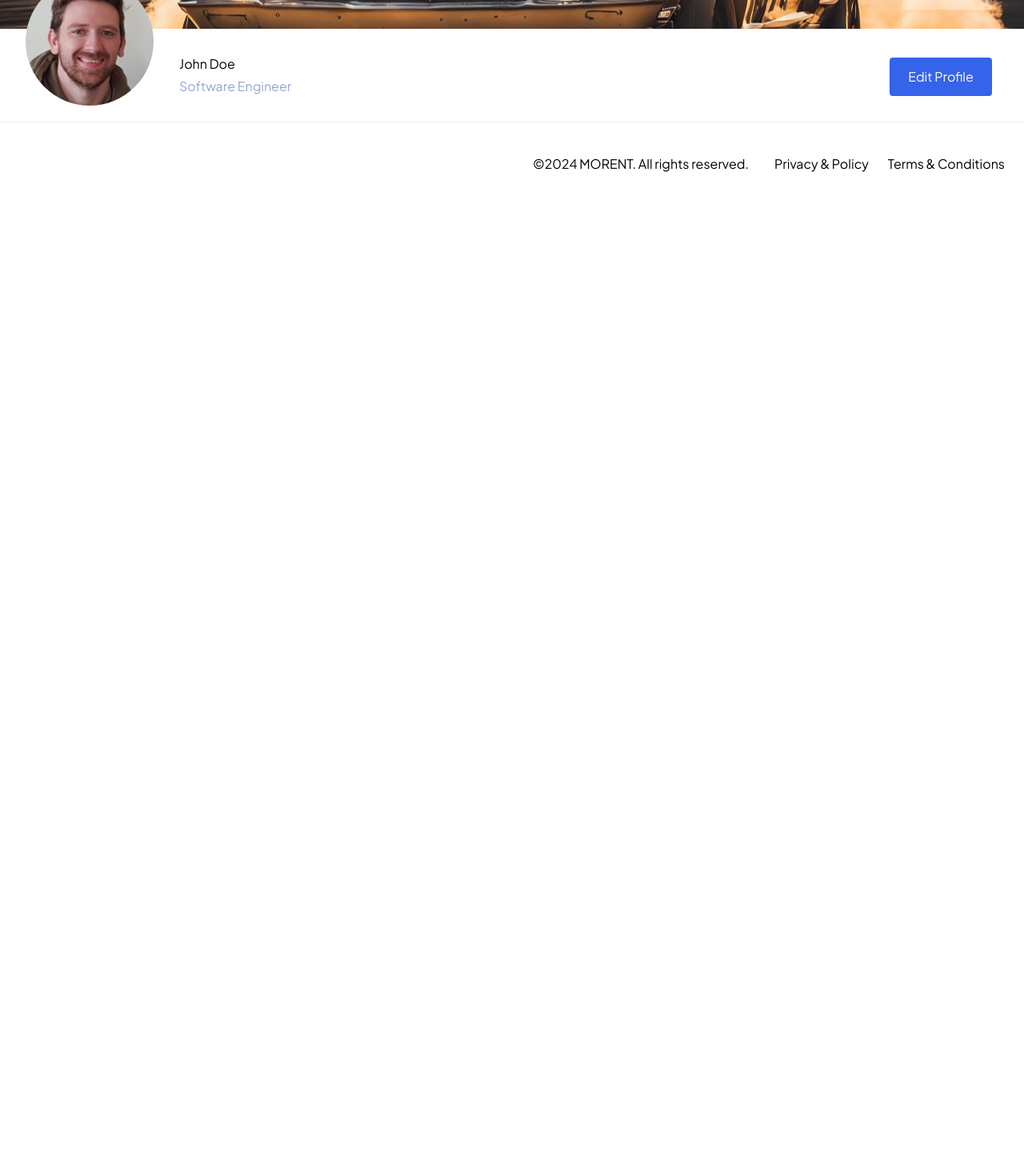
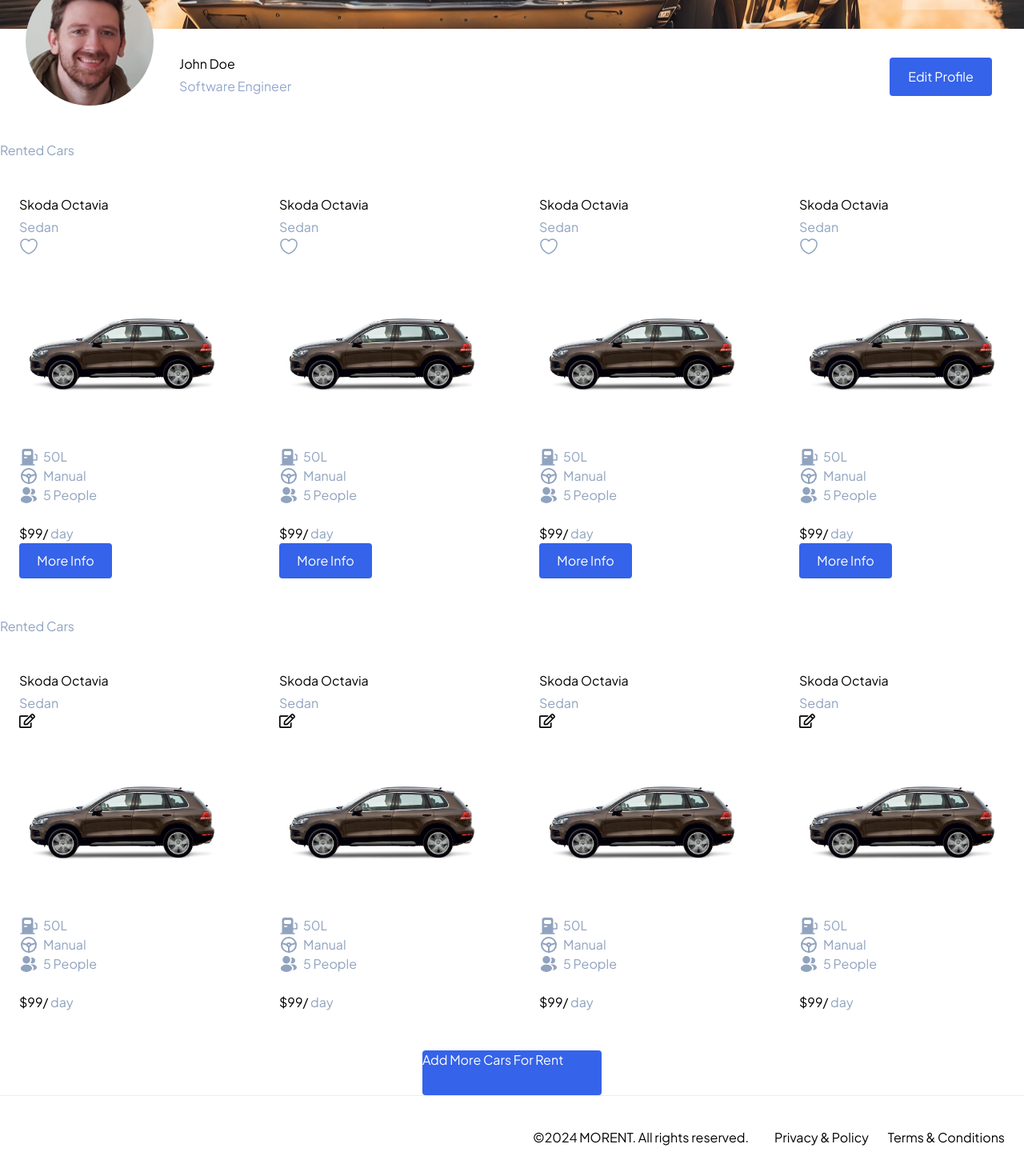
Before and after one commit to GlenMac90/rent-wheels, a Next.js app: page /profile in a window 1280 px wide. Shown: the part 204-1674 px from the top of the page at 80% size. Before the commit the page ends 800 px from the top, so only its background shows below. Built offline with nearby package versions, Linux system fonts and the light colour scheme.

Commit message:
build profile page remaining UI

```diff
--- a/app/profile/page.tsx
+++ b/app/profile/page.tsx
@@ -1,4 +1,7 @@
+import ProfileCarsForRent from "@/components/profile/ProfileCarsForRent";
 import ProfilePageHeader from "@/components/profile/ProfilePageHeader";
+import ProfileRentedCars from "@/components/profile/ProfileRentedCars";
+import Button from "@/components/Button";
 
 const Profile = () => {
   return (
@@ -6,6 +9,11 @@
       <section className="flex w-full max-w-[82rem] flex-col items-center gap-6">
         <h3 className="semibold-20 text-gray-900_white w-full">Profile</h3>
         <ProfilePageHeader />
+        <ProfileRentedCars />
+        <ProfileCarsForRent />
+        <Button height="h-14" width="w-full md:w-56" linkPath="/cars/new">
+          Add More Cars For Rent
+        </Button>
       </section>
     </main>
   );
--- a/components/Button.tsx
+++ b/components/Button.tsx
@@ -1,3 +1,5 @@
+import Link from "next/link";
+
 import { ButtonProps } from "@/types/shared.index";
 
 const Button = ({
@@ -5,9 +7,21 @@
   width,
   height,
   className,
+  linkPath = "",
   submit = false,
   handleClick,
 }: ButtonProps) => {
+  if (linkPath) {
+    return (
+      <Link
+        href={linkPath}
+        className={`semibold-16 flex-center shrink-0 rounded bg-blue-500 text-white ${width} ${height} ${className}`}
+      >
+        {children}
+      </Link>
+    );
+  }
+
   return (
     <button
       type={submit ? "submit" : "button"}
--- a/components/homepage/CarCard.tsx
+++ b/components/homepage/CarCard.tsx
@@ -2,13 +2,15 @@
 
 import { useState } from "react";
 import Image from "next/image";
+import Link from "next/link";
 import { TbSteeringWheel } from "react-icons/tb";
+import { FaRegEdit } from "react-icons/fa";
 
 import { dummyCarData } from "@/constants";
 import Button from "../Button";
 import CarCardModal from "./CarCardModal";
 
-const CarCard = () => {
+const CarCard = ({ canEdit = false }: { canEdit?: boolean }) => {
   const isLiked = false;
   const [liked, setLiked] = useState(isLiked);
   const [showModal, setShowModal] = useState(false);
@@ -28,6 +30,11 @@
             </span>
             <span className="base-12 md:bold-14 text-gray-400">{type}</span>
           </div>
+          {canEdit ? (
+            <Link href="/cars/123" className="self-start">
+              <FaRegEdit className="text-gray-900_white text-xl" />
+            </Link>
+          ) : (
             <button className="self-start" onClick={() => setLiked(!liked)}>
               <Image
                 src={liked ? "/liked-heart.svg" : "/unliked-heart.png"}
@@ -37,6 +44,7 @@
                 className="shrink-0"
               />
             </button>
+          )}
         </div>
         <Image
           src={image}
@@ -81,6 +89,7 @@
               day
             </span>
           </p>
+          {!canEdit && (
             <Button
               height="h-11"
               width="w-[7.25rem]"
@@ -88,6 +97,7 @@
             >
               More Info
             </Button>
+          )}
         </div>
       </div>
       {showModal && <CarCardModal handleCloseModal={handleCloseModal} />}
--- a/components/nav-bar/Avatar.tsx
+++ b/components/nav-bar/Avatar.tsx
@@ -1,7 +1,9 @@
 import Image from "next/image";
+import Link from "next/link";
 
 const Avatar = () => {
   return (
+    <Link href="/profile">
       <Image
         src="/text-avatar.png"
         height={28}
@@ -9,6 +11,7 @@
         alt="Profile Image"
         className="shrink-0 rounded-full"
       />
+    </Link>
   );
 };
 
--- /dev/null
+++ b/components/profile/ProfileCarsForRent.tsx
@@ -0,0 +1,16 @@
+import CarCard from "../homepage/CarCard";
+
+const ProfileCarsForRent = () => {
+  return (
+    <section className="flex w-full flex-col gap-5">
+      <h3 className="semibold-14 md:semibold-16 text-gray-400">Rented Cars</h3>
+      <div className="flex flex-col gap-5 md:grid md:grid-cols-2 lg:grid-cols-3 xl:grid-cols-4">
+        {Array.from({ length: 4 }, (_, index) => (
+          <CarCard key={index} canEdit />
+        ))}
+      </div>
+    </section>
+  );
+};
+
+export default ProfileCarsForRent;
--- /dev/null
+++ b/components/profile/ProfileRentedCars.tsx
@@ -0,0 +1,16 @@
+import CarCard from "../homepage/CarCard";
+
+const ProfileRentedCars = () => {
+  return (
+    <section className="flex w-full flex-col gap-5">
+      <h3 className="semibold-14 md:semibold-16 text-gray-400">Rented Cars</h3>
+      <div className="flex flex-col gap-5 md:grid md:grid-cols-2 lg:grid-cols-3 xl:grid-cols-4">
+        {Array.from({ length: 4 }, (_, index) => (
+          <CarCard key={index} />
+        ))}
+      </div>
+    </section>
+  );
+};
+
+export default ProfileRentedCars;
--- a/types/shared.index.ts
+++ b/types/shared.index.ts
@@ -6,5 +6,6 @@
   height: string;
   className?: string;
   submit?: boolean;
+  linkPath?: string;
   handleClick?: () => void;
 }
```
Lines whose indentation alone changed are shown as unchanged.
